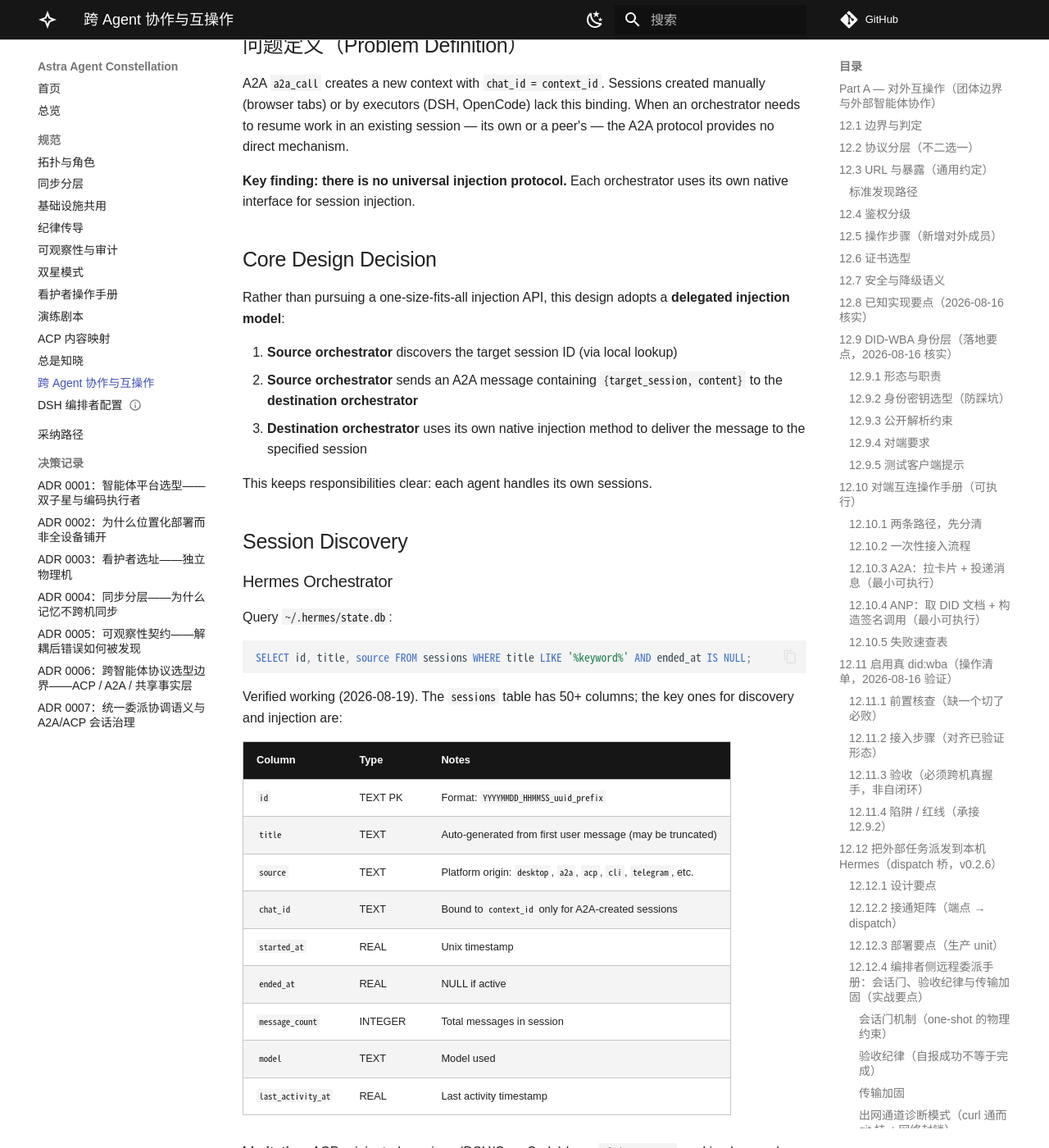
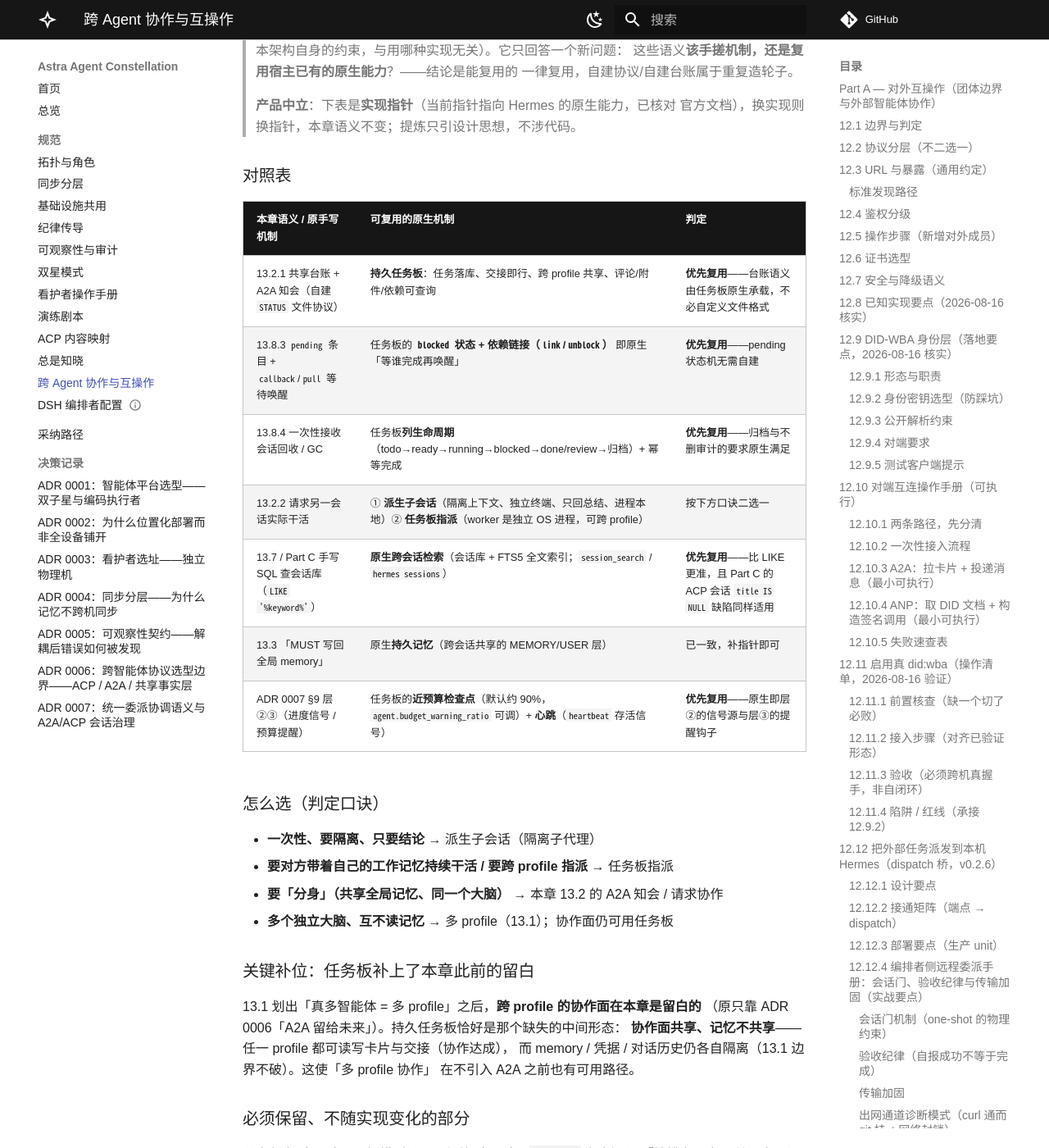
Before and after one commit to alrcatraz/astra-agent-constellation, an MkDocs documentation site: the page built from docs/12-cross-agent-collab.md, in a window 1280 px wide and 1400 px high, scrolled down 20912 px. Shown: the whole window at 82% size. Built offline with MkDocs 1.6.1 and Material for MkDocs 9.7.7, drawn with Linux system fonts in a browser that asks for light colours; comment, search, counter and statistics services are not loaded; some of the changed text lies outside the part shown.

Commit message:
docs: map in-team multi-session mechanisms to native primitives (13.9)
Part B hand-rolled a ledger protocol, a pending state machine, a GC
table and keyword SQL over the session store — all of which the host
already provides natively. 13.9 keeps the chapter's semantics intact
(avatar rule, memory model, a2a_call security gate, budgets/defuses)
but swaps the plumbing: the durable task board carries ledger, blocked+
dependency links, column lifecycle and the ~90% budget checkpoint with
heartbeats; native full-text session search replaces hand-written LIKE
queries (kept only for programmatic, column-filtered discovery).

It also closes the gap 13.1 left open: a task board is the missing
cross-profile collaboration surface — shared work items, isolated
memories — usable before any A2A introduction.

```diff
--- a/docs/12-cross-agent-collab.md
+++ b/docs/12-cross-agent-collab.md
@@ -781,6 +781,51 @@ pending:
 
 - **MUST**：GC 幂等（以 `session_id`/`interaction_id` 为键）；不删除未完成 pending、未验收产物、被引用上下文；不触碰审计。
 - **MUST NOT**：把可归档的一次性接收上下文误当审计事实删除；协议事件、委派、结果、回执 append-only 保留。
+
+## 13.9 原生机制对照（2026-10-07 复核：能复用原生就不自建）
+
+> 本节**不改 13.1–13.8 的语义与边界**（分身判定、记忆模型、`a2a_call` 安全门、
+> 预算与去环都是本架构自身的约束，与用哪种实现无关）。它只回答一个新问题：
+> 这些语义**该手搓机制，还是复用宿主已有的原生能力**？——结论是能复用的
+> 一律复用，自建协议/自建台账属于重复造轮子。
+>
+> **产品中立**：下表是**实现指针**（当前指针指向 Hermes 的原生能力，已核对
+> 官方文档），换实现则换指针，本章语义不变；提炼只引设计思想，不涉代码。
+
+### 对照表
+
+| 本章语义 / 原手写机制 | 可复用的原生机制 | 判定 |
+|:--|:--|:--|
+| 13.2.1 共享台账 + A2A 知会（自建 `STATUS` 文件协议） | **持久任务板**：任务落库、交接即行、跨 profile 共享、评论/附件/依赖可查询 | **优先复用**——台账语义由任务板原生承载，不必自定义文件格式 |
+| 13.8.3 `pending` 条目 + `callback`/`pull` 等待唤醒 | 任务板的 **`blocked` 状态 + 依赖链接（`link`/`unblock`）** 即原生「等谁完成再唤醒」 | **优先复用**——pending 状态机无需自建 |
+| 13.8.4 一次性接收会话回收 / GC | 任务板**列生命周期**（todo→ready→running→blocked→done/review→归档）+ 幂等完成 | **优先复用**——归档与不删审计的要求原生满足 |
+| 13.2.2 请求另一会话实际干活 | ① **派生子会话**（隔离上下文、独立终端、只回总结、进程本地）② **任务板指派**（worker 是独立 OS 进程，可跨 profile） | 按下方口诀二选一 |
+| 13.7 / Part C 手写 SQL 查会话库（`LIKE '%keyword%'`） | **原生跨会话检索**（会话库 + FTS5 全文索引；`session_search` / `hermes sessions`） | **优先复用**——比 LIKE 更准，且 Part C 的 ACP 会话 `title IS NULL` 缺陷同样适用 |
+| 13.3 「MUST 写回全局 memory」 | 原生**持久记忆**（跨会话共享的 MEMORY/USER 层） | 已一致，补指针即可 |
+| ADR 0007 §9 层②③（进度信号 / 预算提醒） | 任务板的**近预算检查点**（默认约 90%，`agent.budget_warning_ratio` 可调）+ **心跳**（`heartbeat` 存活信号） | **优先复用**——原生即层②的信号源与层③的提醒钩子 |
+
+### 怎么选（判定口诀）
+
+- **一次性、要隔离、只要结论** → 派生子会话（隔离子代理）
+- **要对方带着自己的工作记忆持续干活 / 要跨 profile 指派** → 任务板指派
+- **要「分身」（共享全局记忆、同一个大脑）** → 本章 13.2 的 A2A 知会 / 请求协作
+- **多个独立大脑、互不读记忆** → 多 profile（13.1）；协作面仍可用任务板
+
+### 关键补位：任务板补上了本章此前的留白
+
+13.1 划出「真多智能体 = 多 profile」之后，**跨 profile 的协作面在本章是留白的**
+（原只靠 ADR 0006「A2A 留给未来」）。持久任务板恰好是那个缺失的中间形态：
+**协作面共享、记忆不共享**——任一 profile 都可读写卡片与交接（协作达成），
+而 memory / 凭据 / 对话历史仍各自隔离（13.1 边界不破）。这使「多 profile 协作」
+在不引入 A2A 之前也有可用路径。
+
+### 必须保留、不随实现变化的部分
+
+分身判定（13.1）、记忆模型与写回纪律（13.3）、`a2a_call` 安全门与
+「编排者居中 = 单一出口闸门」（13.4）、消息分类 / 协作预算 / 四层去环
+（13.8）、接收不建一次性会话（13.8.3）——**这些是本架构约束，换任何原生
+机制都必须保留**；13.9 只替换「怎么落地」，不替换「必须怎样」。
+
 ---
 ## Part C — 会话发现与注入
 
@@ -808,6 +853,12 @@ This keeps responsibilities clear: each agent handles its own sessions.
 ## Session Discovery
 
 ### Hermes Orchestrator
+
+**首选原生检索**：会话库带 FTS5 全文索引，原生跨会话检索
+（`session_search` 工具 / `hermes sessions` CLI）比手写 LIKE 更准，且能命中
+标题之外的正文内容——凡「按内容找会话」一律先用它。下面的 SQL 保留给
+**程序化发现**（需要按 `ended_at`/`source` 等结构化列筛选、或在脚本里批量
+扫描时）。
 
 Query `~/.hermes/state.db`:
 
```
